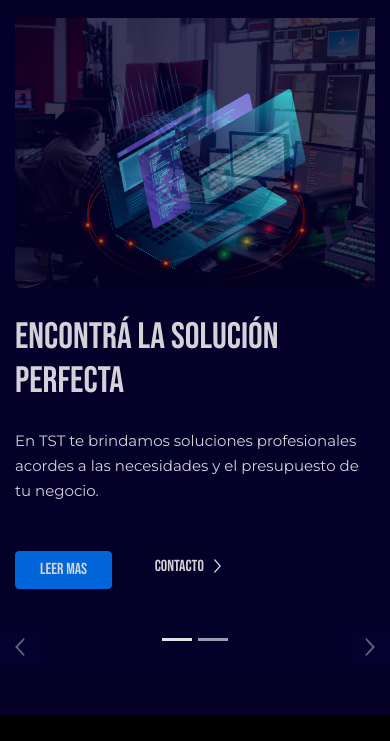
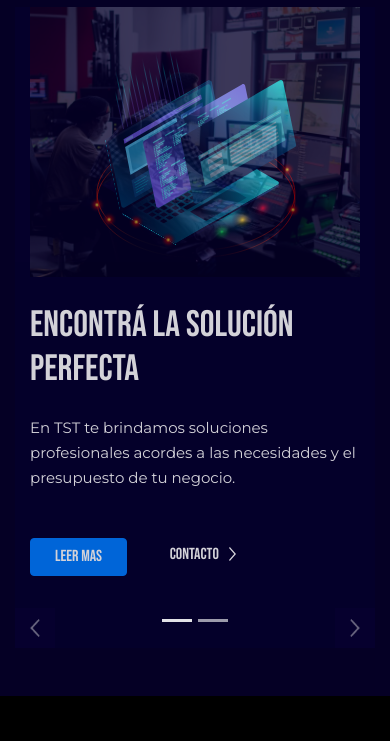
Before and after one commit to gabrielfmendoza/tst, a website: page index.html in a window 390 px wide. Shown: the part 61-802 px from the top of the page. Drawn offline with nearby package versions, Linux system fonts and the light colour scheme.

Commit message:
parche slider 1.0.2

```diff
--- a/src/style.css
+++ b/src/style.css
@@ -87,7 +87,7 @@ body{
     transform: translate3d(0, 0, 0);
 }
 #la-imagen{
-    height: 300px;
+    height: 340px;
     padding-top: 10%;
 }
 #slider-contenido{
@@ -233,6 +233,8 @@ bottom: 40px;
     #fondo-row {
         display: flex;
         flex-direction: column;
+        width: 90%;
+        margin: auto;
     }
     #texto-slider{
         font-size: 15px;
@@ -246,6 +248,7 @@ bottom: 40px;
     #la-imagen{
        max-width: 65%;
         padding-top: unset;
+        padding-bottom: 15%;
 
     }
 
@@ -280,5 +283,10 @@ bottom: 40px;
 
 
         }
+        #fondo-row {
+
+            width: unset;
+
+        }
 
 }
```
